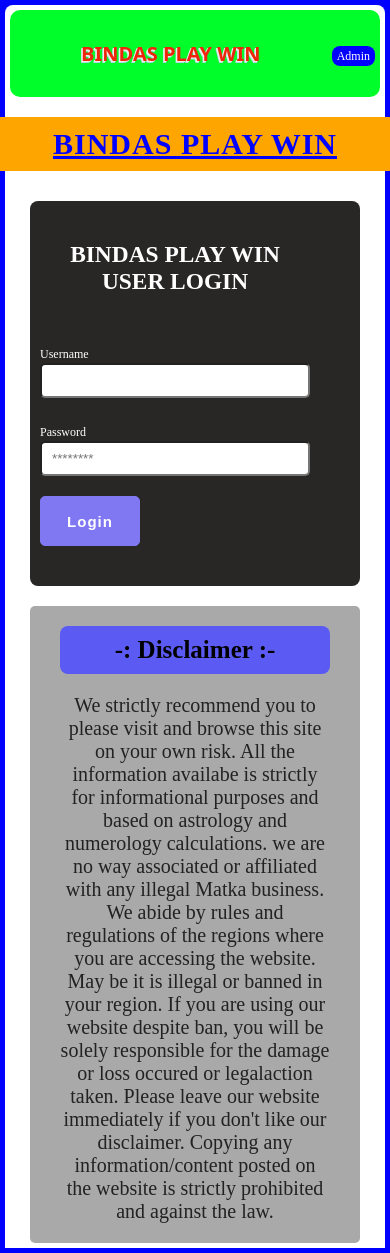
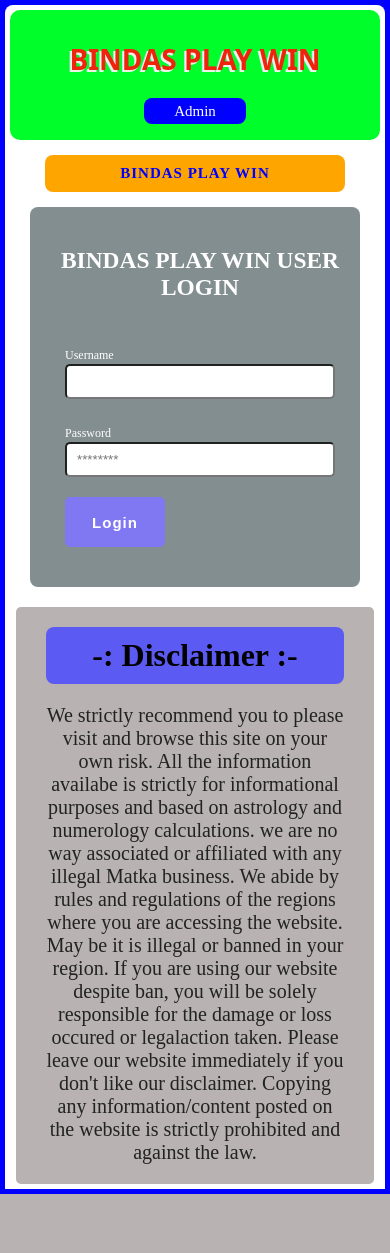
Before and after one commit to Prince-685/BindasPlay, a Django app: page / in a window 390 px wide; the page is wider, and only the part inside the window is pictured. After the commit the page ends 1194 px from the top of that part, so only its background shows below. Run offline with Django 4.2, Linux system fonts and the light colour scheme; data that the repository does not hold is empty.

Commit message:
2nd changes

```diff
--- a/Template/Userinterface.html
+++ b/Template/Userinterface.html
@@ -37,7 +37,7 @@
 
                 <div class="result" >
                     <a href="/displayresult">
-                        <b>BINDAS PLAY WIN</b>
+                        BINDAS PLAY WIN
                     </a>
                 </div>
 
--- a/assets/userinterface.css
+++ b/assets/userinterface.css
@@ -92,11 +92,9 @@ header{
     font-size: 2.5rem;
     border-radius: 1rem;
     color: rgb(204, 7, 7);
-    margin: 2rem 0rem;
-    padding: 1rem 0rem;
-    background:darkgrey;
-    font-style: italic;
-    font-family: 'Times New Roman', Times, serif;
+    margin: 3rem 0rem;
+    padding: 2rem 2rem;
+    background:#efdede;
 }
 
 .notice{
@@ -124,6 +122,7 @@ header{
     font-weight: bold;
     width: 50rem;
     text-align: center;
+    text-decoration: none;
 }
 
 .Btn{
@@ -147,7 +146,7 @@ header{
 
 main{
     width: 50rem;
-    background:darkgray;
+    background: rgb(131 142 144);;
     padding: 4rem 2rem;
     border-radius: .8rem;
 }
@@ -203,7 +202,7 @@ main .form{
     justify-content: center;
     align-items: center;
     flex-direction: column;
-    background: darkgrey;
+    background: rgb(184, 178, 178);
     padding: 2rem 3rem;
     border-radius:0.5rem;
     text-align: center;
@@ -237,22 +236,18 @@ main .form{
     body{
         padding: 0.5rem 0.5rem;
     }
-
+    header{
+        height: 13rem;
+        flex-direction: column;
+    }
     .header{
-        margin-top: 2rem;
-        font-size: 2rem;
-        padding: 1rem 0rem;
-        margin-bottom: 2rem;
-
+        font-size: 2.8rem;
+        margin-bottom: 1rem;
     }
     .subheader a{
-        padding: .3rem .5rem ;
-        background: blue;
-        color: #fff;
-        font-size: 1.2rem;
-        text-decoration: none;
-        border-radius: .8rem;
-        margin-right: 0.5rem;
+       margin-bottom: 3rem;
+       font-size: 1.5rem;
+       padding: 0.5rem 3rem;
     }
 
     .notification{
@@ -263,7 +258,6 @@ main .form{
     }
     main{
         width: 33rem;
-        background: rgb(41, 38, 38);
         padding: 4rem 2rem;
     }
 
@@ -271,11 +265,18 @@ main .form{
         font-size: 2.5rem;
     }
 
+    .result{
+        margin-top: 1.5rem;
+    }
+
+    .result a{
+        width: 30rem;
+        font-size: 1.5rem;
+        margin-bottom: 1.5rem;
+    }
+
     main .form{
-        width: 25rem;
-        display: flex;
-        justify-content: center;
-        align-items: center;
+        width: 30rem;
         flex-direction: column;
     }
 
@@ -306,14 +307,12 @@ main .form{
         font-size: 1.5rem;
     }
 
-    .disclaimer-header{
-        width: 100%;
-        font-size: 2.5rem;
-        font-weight: bold;
-        background: rgb(91, 91, 244);
-        padding: 1rem;
-        border-radius: .8rem;
-        margin-bottom: 2rem;
+    .disclaimer{
+        padding: 2rem 3rem;
+        border-radius:0.5rem;
+        text-align: center;
+        margin: 0rem 0.6rem;
+        margin-top: 2rem;
     }
 
 }
```
